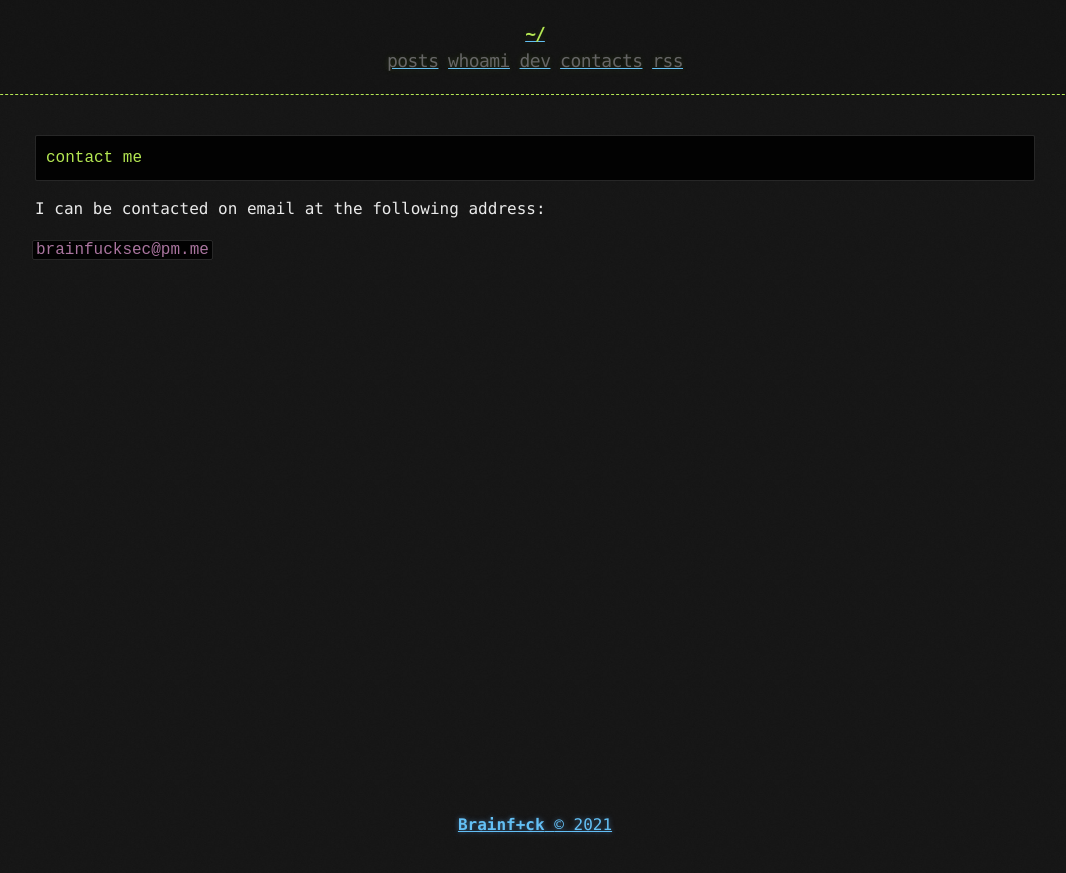
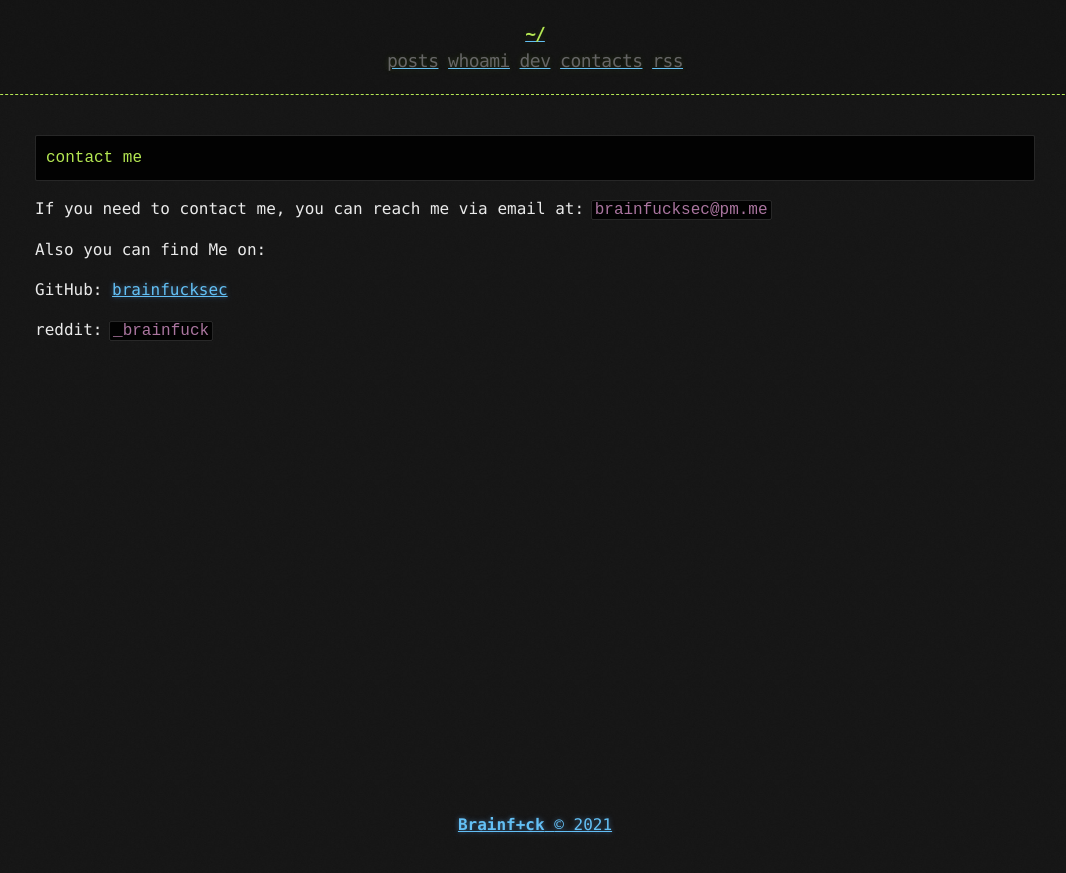
Before and after one commit to brainfucksec/brainfucksec.github.io, a Jekyll site: the page built from contacts.md, in a window 1280 px wide. Shown: the top 873 px of the page, without its empty margins (105-1171 px from the left). Built offline with Jekyll 4.4.1, drawn with Linux system fonts in a browser that asks for light colours.

Commit message:
Update contact

````diff
--- a/contacts.md
+++ b/contacts.md
@@ -7,6 +7,10 @@ title: contacts | brainf+ck
 contact me
 ```
 
-I can be contacted on email at the following address:
+If you need to contact me, you can reach me via email at: `brainfucksec@pm.me`
 
-`brainfucksec@pm.me`
+Also you can find Me on:
+
+GitHub: [brainfucksec](https://github.com/brainfucksec)
+
+reddit: `_brainfuck`
````
